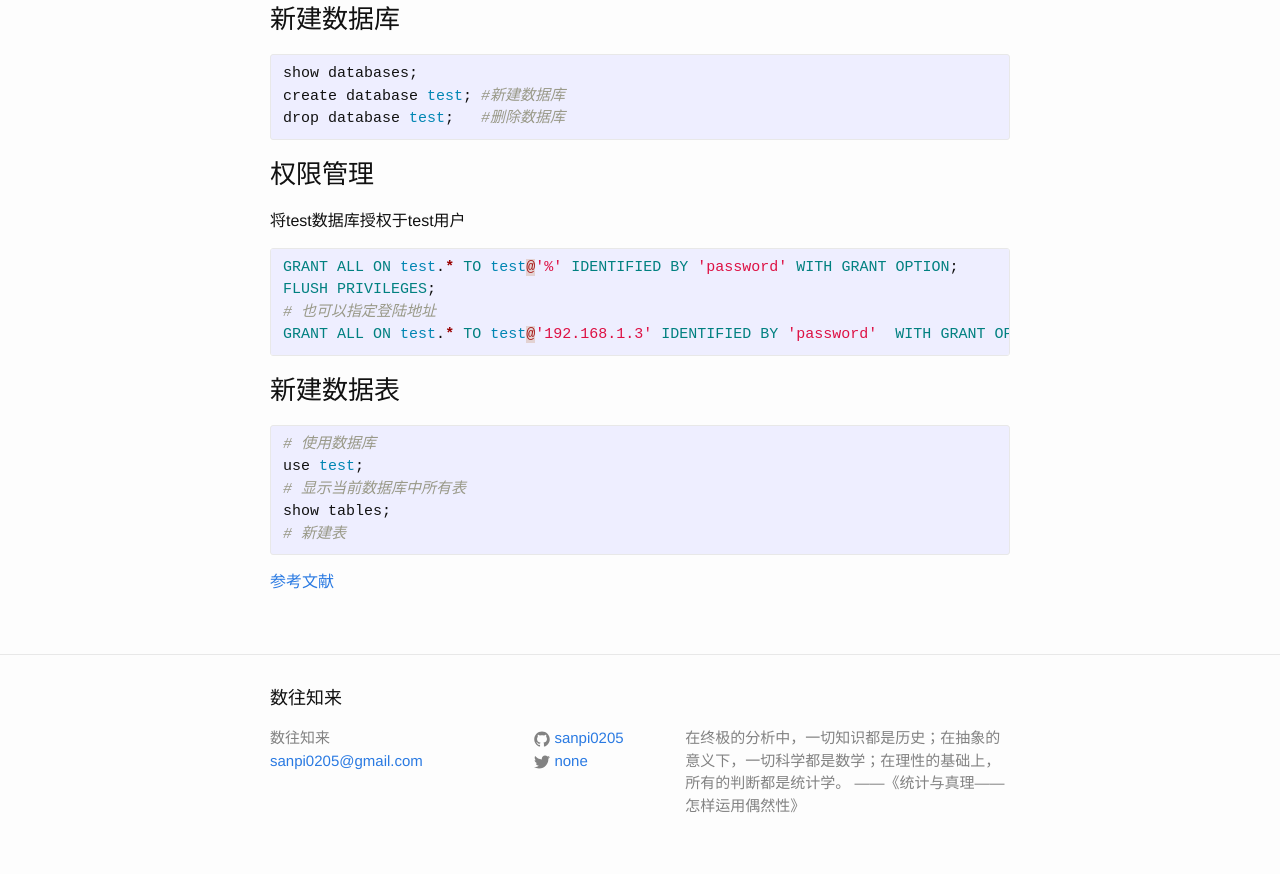
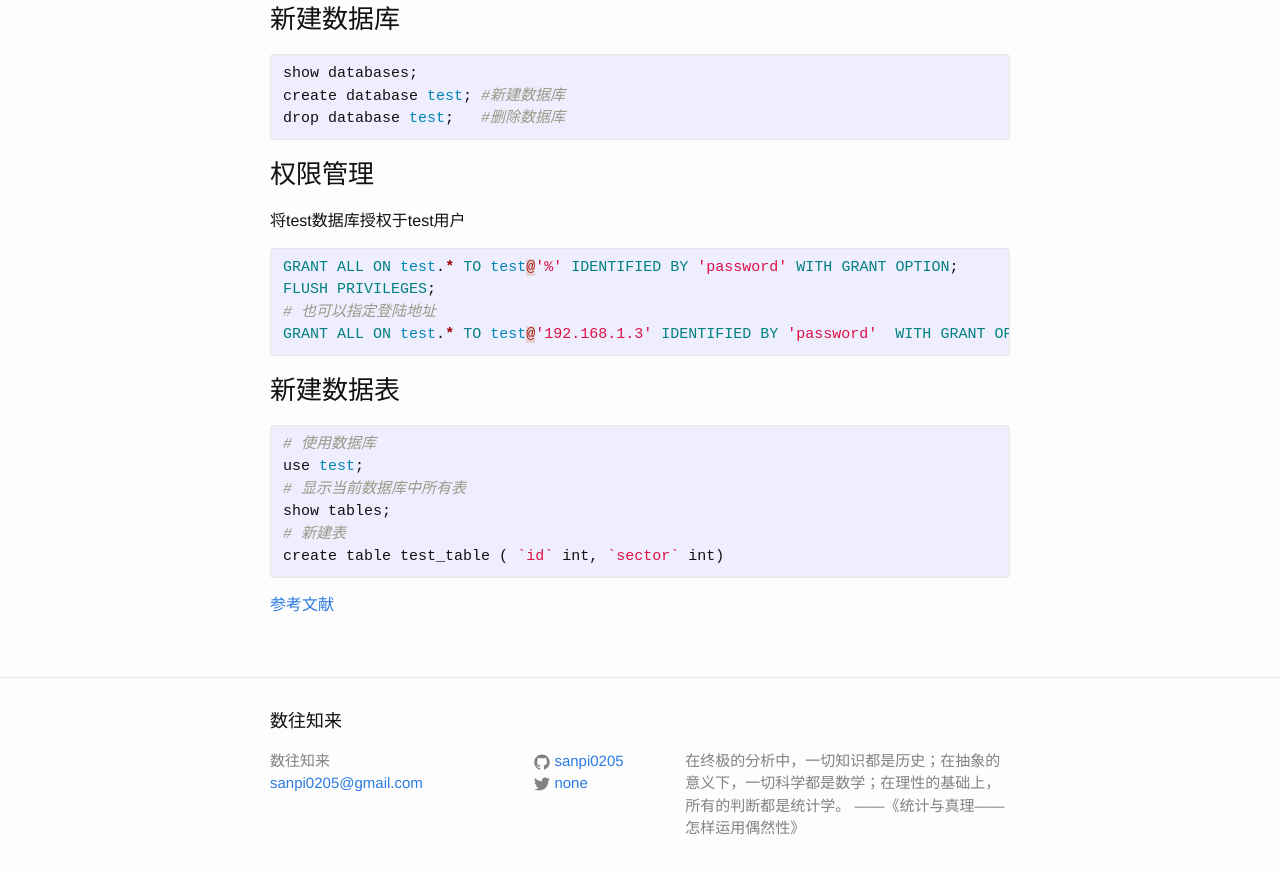
Before and after one commit to sanpi0205/sanpi0205.github.io, a Jekyll site: the page built from _posts/2015-07-26-mysql-tips.markdown, in a window 1280 px wide and 900 px high, scrolled down 719 px. Shown: the top 874 px of the window. Built offline with Jekyll 4.4.1, drawn with Linux system fonts in a browser that asks for light colours.

Commit message:
python create table

```diff
--- a/_posts/2015-07-26-mysql-tips.markdown
+++ b/_posts/2015-07-26-mysql-tips.markdown
@@ -50,7 +50,7 @@ use test;
 # 显示当前数据库中所有表
 show tables;
 # 新建表
-
+create table test_table ( `id` int, `sector` int)
 {% endhighlight %}
 
 
```
